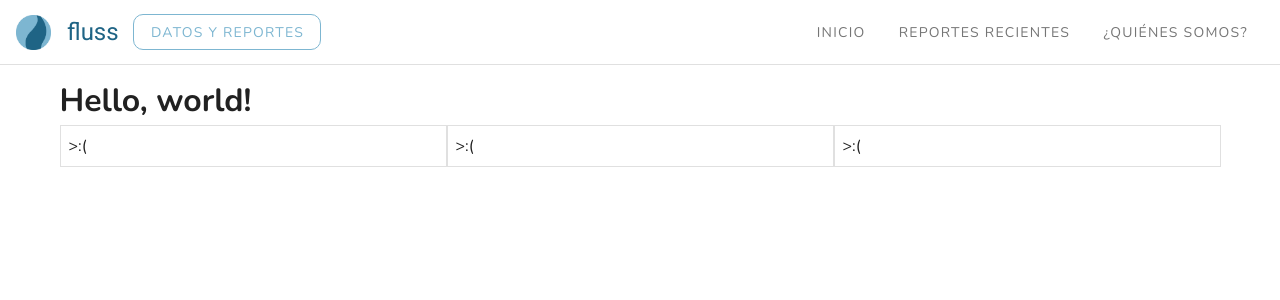
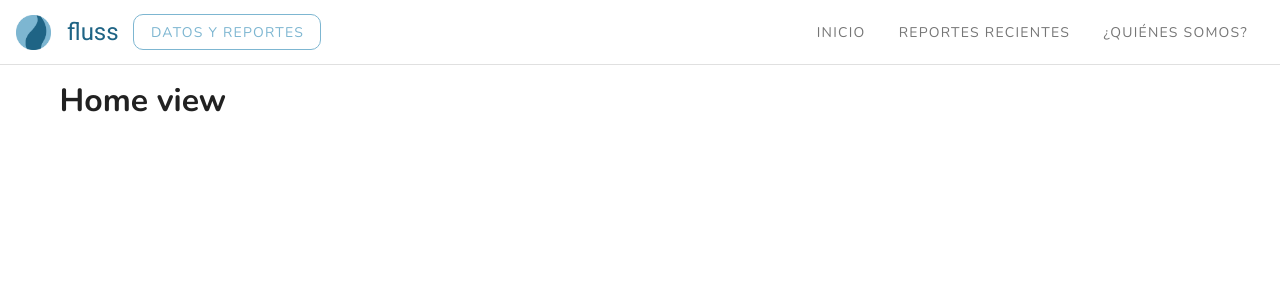
Before and after one commit to fluss-rd/fluss, a Vue app in the folder user/dashboard/: page /#/Home in a window 1280 px wide. Shown: the top 300 px of the page. Built offline with nearby package versions, Linux system fonts and the light colour scheme.

Commit message:
[fix] Use expected text on Home page

```diff
--- a/user/dashboard/src/views/Home.vue
+++ b/user/dashboard/src/views/Home.vue
@@ -1,12 +1,5 @@
 <template>
   <div>
-    <h1>Hello, world!</h1>
-    <v-row no-gutters>
-      <v-col v-for="n in 3" :key="n" cols="12" sm="4">
-        <v-card class="pa-2" outlined tile>
-          >:(
-        </v-card>
-      </v-col>
-    </v-row>
+    <h1>Home view</h1>
   </div>
 </template>
```
